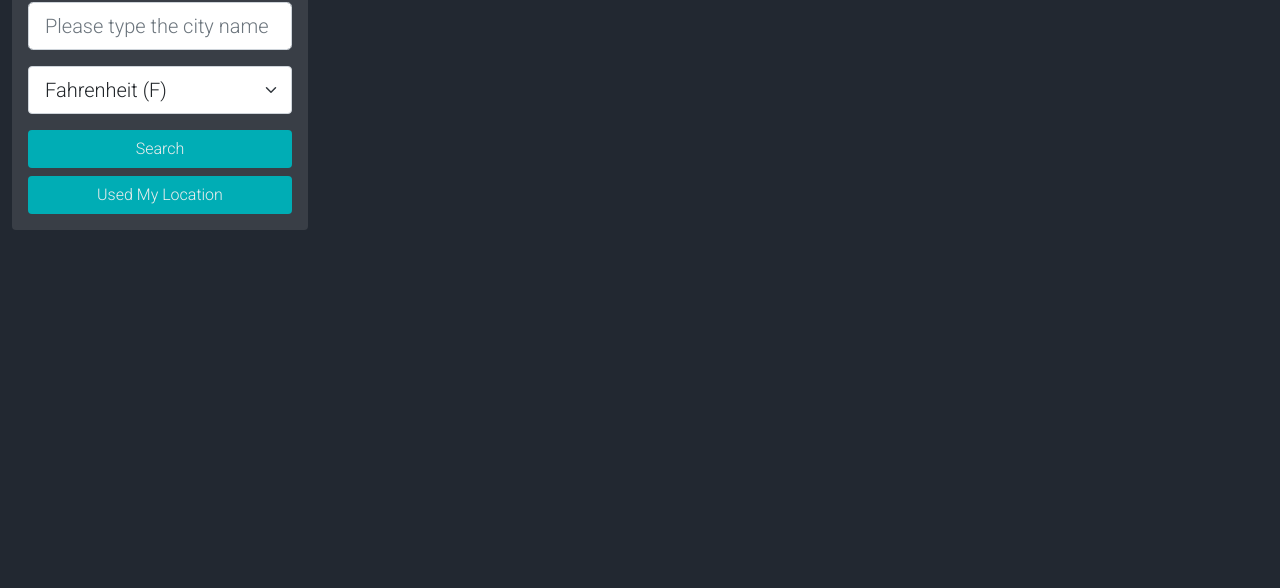
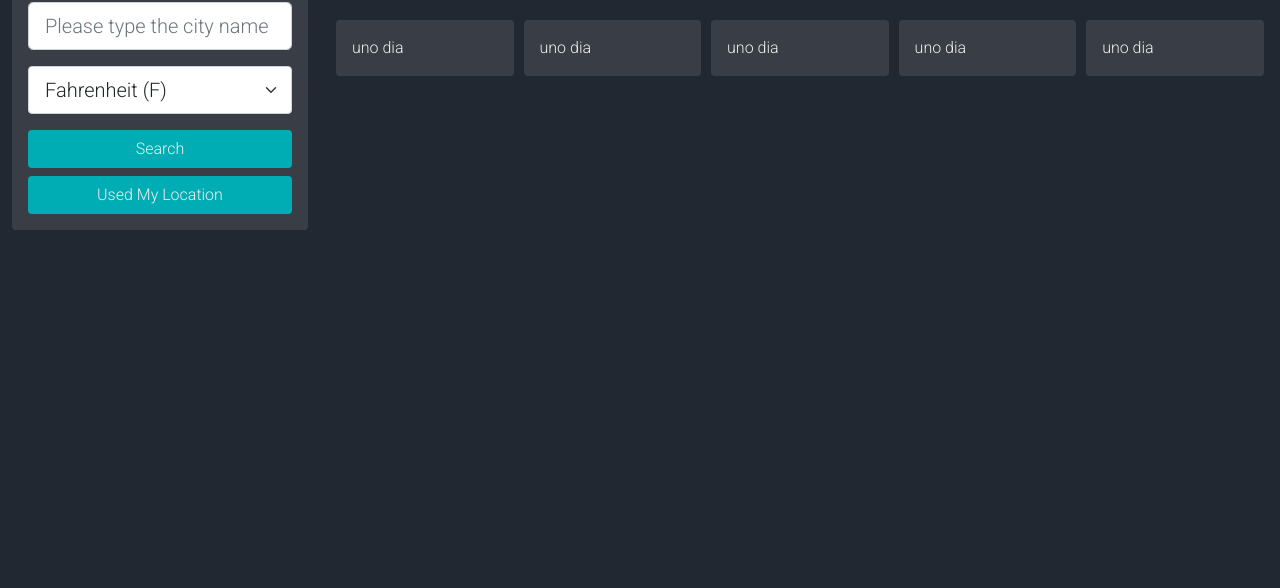
Before and after one commit to joseduardo15062005/weather, a plain HTML site: page index.html in a window 1280 px wide. Shown: the part 212-800 px from the top of the page. Drawn offline with nearby package versions, Linux system fonts and the light colour scheme; a web font is replaced by a local one.

Commit message:
add html structure for 5 forecast days

```diff
--- a/assets/css/style.css
+++ b/assets/css/style.css
@@ -39,6 +39,18 @@ body{
     color: var(--light-color);
 }
 
+.forecast-card{
+ background-color: var(--secondary-color);
+ border:none;
+ width: 19%;
+}
+
+.forecast-container{
+    display: flex;
+    flex-flow:row wrap;
+    justify-content: space-between;
+}
+
 
 /*CSS Animation*/
 @keyframes slidein {
@@ -72,3 +84,18 @@ body{
 .uvi-extreme {
     background-color: #998cff;
 }
+
+
+
+@media screen and (max-width:1024px) {
+
+    .forecast-container {
+        flex-flow: column wrap;
+    }
+
+    .forecast-card {
+        width: 100%;
+        margin-bottom: 5px;
+    }
+
+}
--- a/index.html
+++ b/index.html
@@ -66,6 +66,8 @@
           </div>
         </div>
         <div class="col-xs-12 col-md-9">
+          <div class="row">
+            <div class="col-12">
               <div class="card current-weather-card">
                 <div class="card-body">
                   <div class="row">
@@ -81,6 +83,31 @@
                     </div>
                   </div>
                 </div>
+              </div>
+            </div>
+          </div>
+          <div class="row mt-4">
+            <div class="col-12">
+              <div class="forecast-container">
+                  <div class="card forecast-card mx-1">
+                <div class="card-body">uno dia</div>
+              </div>
+              <div class="card forecast-card mx-1">
+                <div class="card-body">uno dia</div>
+              </div>
+              <div class="card forecast-card mx-1">
+                <div class="card-body">uno dia</div>
+              </div>
+              <div class="card forecast-card mx-1">
+                <div class="card-body">uno dia</div>
+              </div>
+              <div class="card forecast-card mx-1">
+                <div class="card-body">uno dia</div>
+              </div>
+
+              </div>
+            </div>
+
           </div>
         </div>
       </div>
```
Lines whose indentation alone changed are shown as unchanged.
